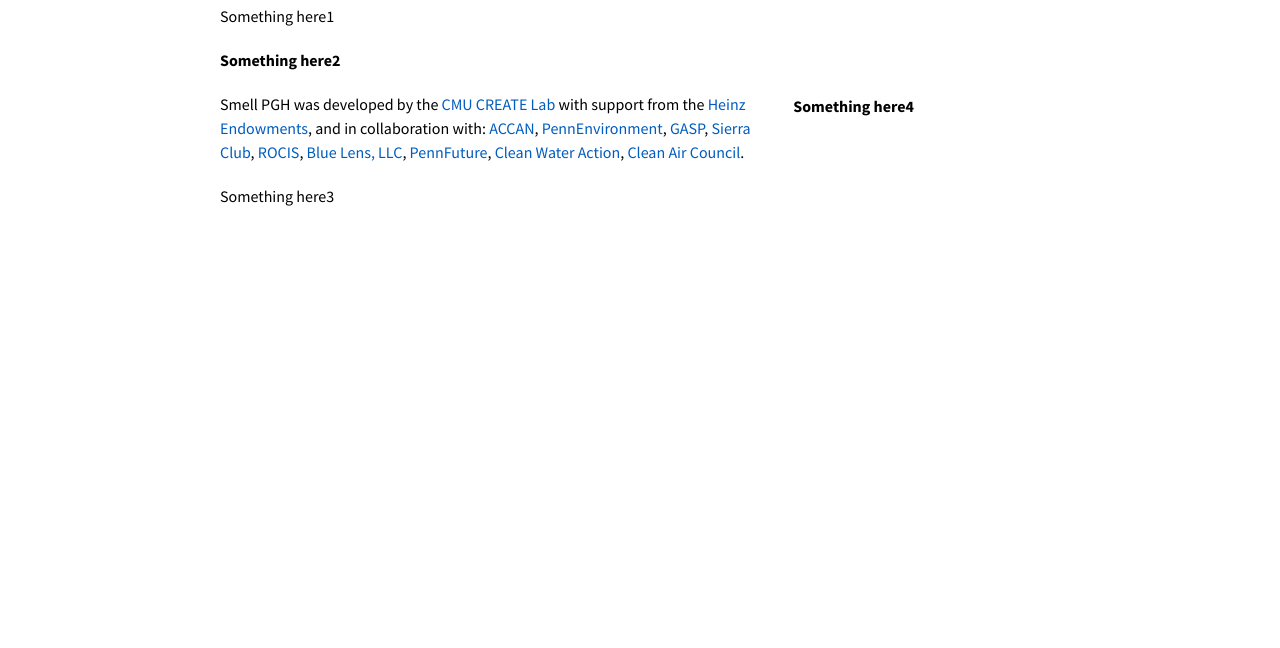
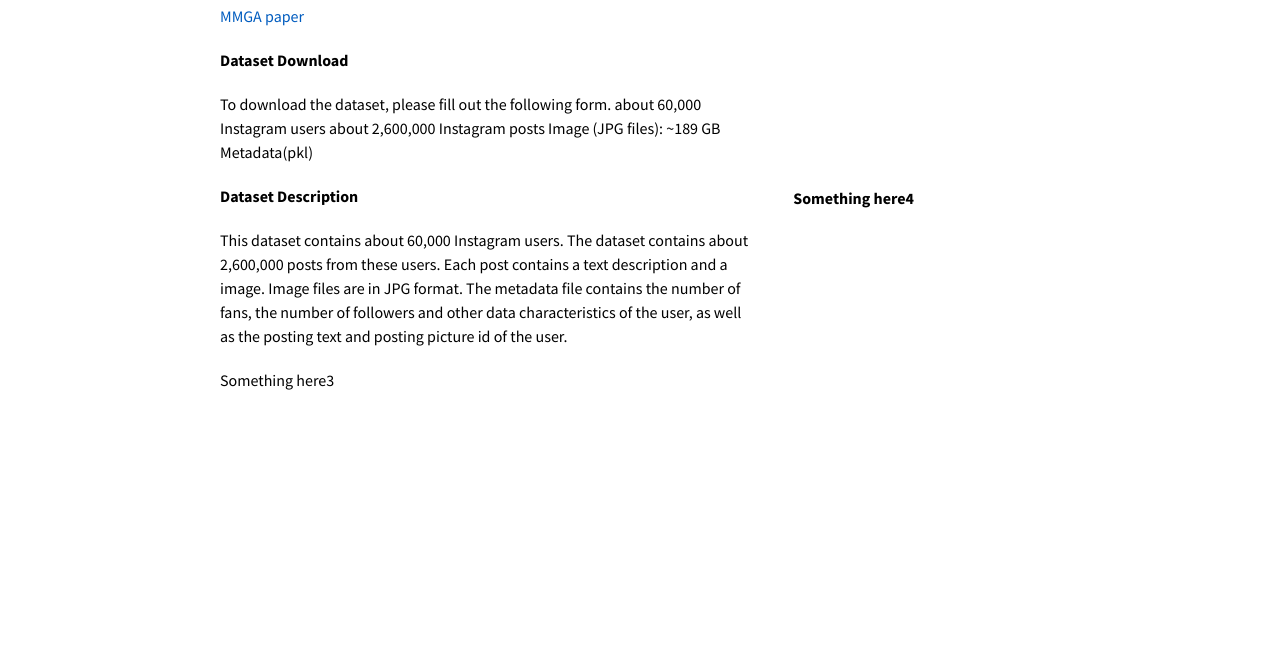
Before and after one commit to MMGA-site/MMGA-site.github.io, a plain HTML site: page index.html in a window 1280 px wide. Shown: the part 152-800 px from the top of the page. Drawn offline with nearby package versions, Linux system fonts and the light colour scheme.

Commit message:
add comment

```diff
--- a/index.html
+++ b/index.html
@@ -28,7 +28,7 @@
       <div class="content-table flex-column">
         <div class="flex-row-space-between">
           <div class="flex-item flex-column">
-            <p class="text badge-text">MMGA!</p>
+            <p class="text badge-text">MMGA Dataset!</p>
           </div>
           <div class="flex-item flex-column">
             <div class="control-group">
@@ -44,24 +44,26 @@
         <div class="flex-row">
           <div class="flex-item flex-item-stretch-2 flex-column">
             <p class="text">
-              Something here1
+              <a target="_blank" href="https://arxiv.org/abs/2210.09946">MMGA paper</a>
             </p>
             <p class="text">
-              <span class="highlight-text">Something here2
+              <span class="highlight-text">Dataset Download
             </p>
             <p class="text">
-              Smell PGH was developed by the
-              <a target="_blank" href="http://www.cmucreatelab.org/projects/Smell_Pittsburgh">CMU CREATE Lab</a>
-              with support from the <a target="_blank" href="http://www.heinz.org">Heinz Endowments</a>, and in collaboration with:
-              <a target="_blank" href="https://www.facebook.com/AghCoCAN">ACCAN</a>,
-              <a target="_blank" href="http://www.pennenvironment.org">PennEnvironment</a>,
-              <a target="_blank" href="http://gasp-pgh.org/">GASP</a>,
-              <a target="_blank" href="http://www.sierraclub.org">Sierra Club</a>,
-              <a target="_blank" href="http://rocis.org/">ROCIS</a>,
-              <a target="_blank" href="http://lens.blue">Blue Lens, LLC</a>,
-              <a target="_blank" href="http://www.pennfuture.org">PennFuture</a>,
-              <a target="_blank" href="http://www.cleanwateraction.org">Clean Water Action</a>,
-              <a target="_blank" href="http://cleanair.org">Clean Air Council</a>.
+              To download the dataset, please fill out the following form.
+              <a target="_blank" href="https://docs.google.com/forms/d/e/1FAIpQLSeDRtFgp7l8htswX0FMv1Bccrpfl8NpEwjngHyJJbx_M53dZQ/viewform?usp=sf_link"><Request the Instagram influencer dataset></a>
+              about 60,000 Instagram users
+              about 2,600,000 Instagram posts
+              Image (JPG files): ~189 GB
+              Metadata(pkl)
+            </p>
+            <p class="text">
+              <span class="highlight-text">Dataset Description
+            </p>
+            <p class="text">
+              This dataset contains about 60,000 Instagram users.
+              The dataset contains about 2,600,000 posts from these users. Each post contains a text description and a image.
+              Image files are in JPG format. The metadata file contains the number of fans, the number of followers and other data characteristics of the user, as well as the posting text and posting picture id of the user.
             </p>
             <p class="text">
               Something here3
```
